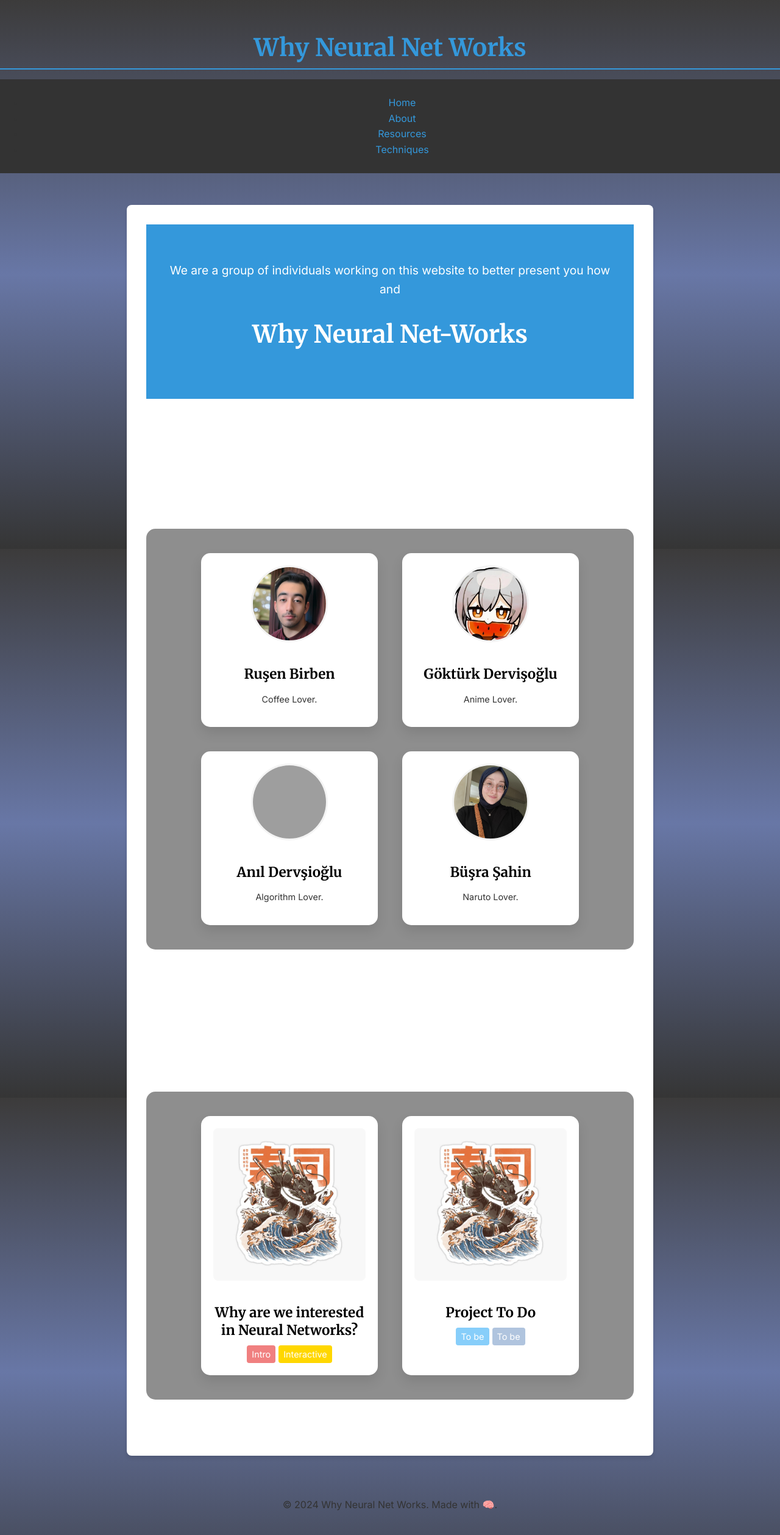
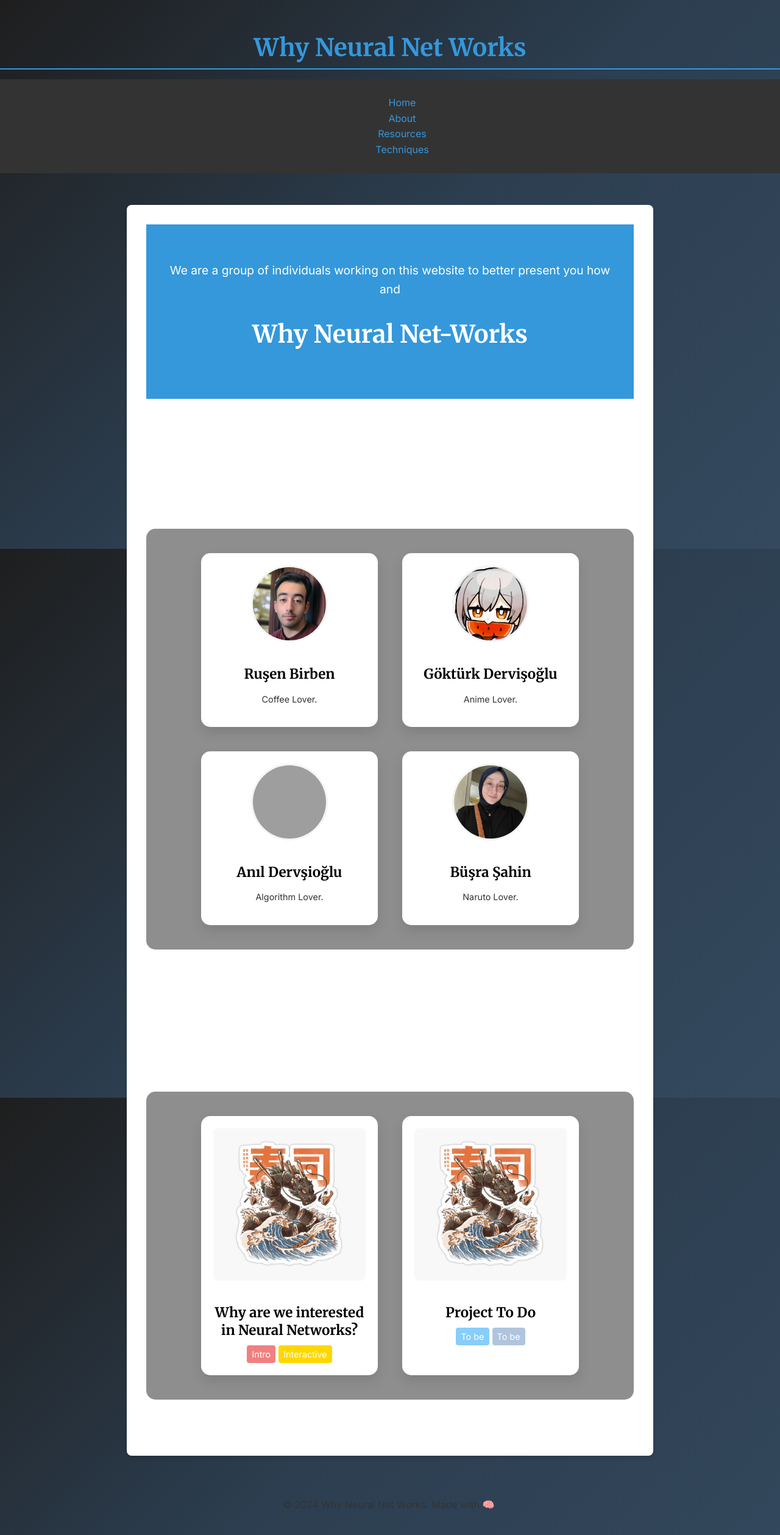
Before and after one commit to Neural-Nerdworks/why-neural-net-works, a Jekyll site: the page built from index.md, in a window 1280 px wide. Shown: the whole page at 61% size. Built offline with Jekyll 4.4.1, drawn with Linux system fonts in a browser that asks for light colours; grey boxes are pictures that could not be loaded.

Commit message:
Refactor CSS to update background gradient animation

```diff
--- a/assets/css/style.css
+++ b/assets/css/style.css
@@ -7,7 +7,7 @@
   --card-background: #ffffff;
   --accent-color: #e74c3c;
   --dark-bg-color: #121212;
-  --dark-bg-gradient: linear-gradient(to bottom, #3c3b3b, #6877a6, #353535);
+  --dark-bg-gradient: linear-gradient(135deg, #1e1e1e, #2c3e50, #34495e);
 }
 
 /* Global Styles */
@@ -16,6 +16,8 @@ body {
   line-height: 1.6;
   color: var(--text-color);
   background: var(--dark-bg-gradient);
+  background-size: 400% 400%;
+  animation: gradientAnimation 15s ease infinite;
   background-attachment: fixed;
   margin: 0;
   padding: 0;
@@ -418,3 +420,16 @@ pre code {
       margin-right: 1rem;
   }
 }
+
+/* Add this new keyframe animation at the end of the file */
+@keyframes gradientAnimation {
+  0% {
+    background-position: 0% 50%;
+  }
+  50% {
+    background-position: 100% 50%;
+  }
+  100% {
+    background-position: 0% 50%;
+  }
+}
```
